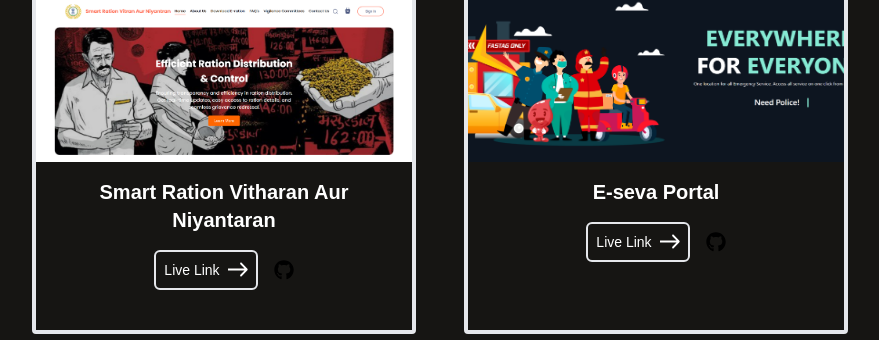
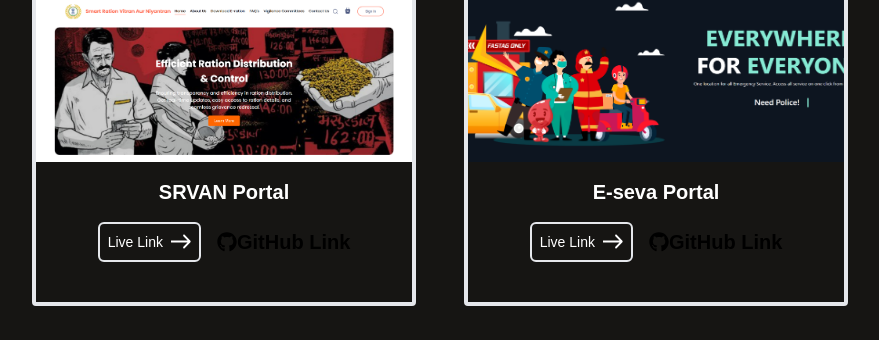
Before and after one commit to saiganesh1976/Portfolio_sai, a React (Vite) app: page / in a window 1280 px wide. Shown: the part 3410-3750 px from the top of the page, without its empty margins (200-1079 px from the left). Built offline with nearby package versions, Linux system fonts and the light colour scheme.

Commit message:
Update Projects.jsx

```diff
--- a/src/Components/Projects/Projects.jsx
+++ b/src/Components/Projects/Projects.jsx
@@ -26,10 +26,10 @@ const Projects = () => {
           </div>
           <div className="flex flex-col justify-between flex-grow px-6 py-4">
             <div className="font-semibold text-xl mb-2 text-center">
-              <h1>Smart Ration Vitharan Aur Niyantaran</h1>
+              <h1>SRVAN Portal</h1>
               <div className="flex justify-center gap-4 my-4">
               <a
-                href="https://menstore-frontend.onrender.com/"
+                href="https://major-frontend-wpbt.onrender.com/"
                 target="_blank"
                 rel="noopener noreferrer"
               >
@@ -38,12 +38,12 @@ const Projects = () => {
                 </button>
               </a>
               <a
-                href="https://github.com/saiganesh1976/menstore" // <-- Replace with actual GitHub repo
+                href="https://github.com/saiganesh1976/Major"
                 target="_blank"
                 rel="noopener noreferrer"
                 className="flex items-center justify-center text-black dark:text-white hover:text-violet-500 text-xxl"
               >
-                <FaGithub />
+                <FaGithub /> GitHub Link
               </a>
             </div>
             </div>
@@ -71,12 +71,13 @@ const Projects = () => {
                 </button>
               </a>
               <a
-                href="https://github.com/saiganesh1976/menstore" // <-- Replace with actual GitHub repo
+                href="https://github.com/saiganesh1976/Menstore"
                 target="_blank"
                 rel="noopener noreferrer"
                 className="flex items-center justify-center text-black dark:text-white hover:text-violet-500 text-xxl"
               >
                 <FaGithub />
+                GitHub Link
               </a>
             </div>
             </div>
```
